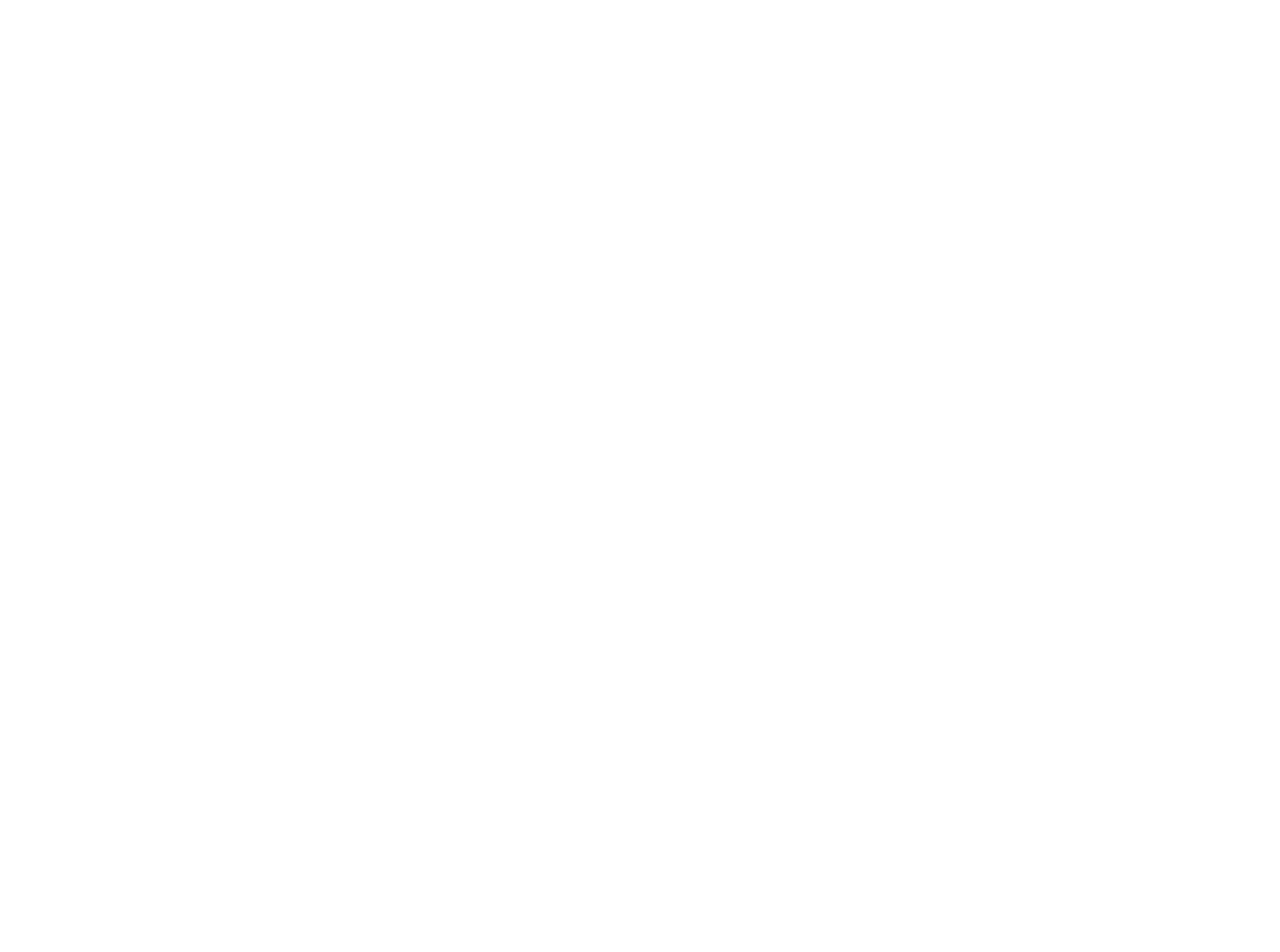
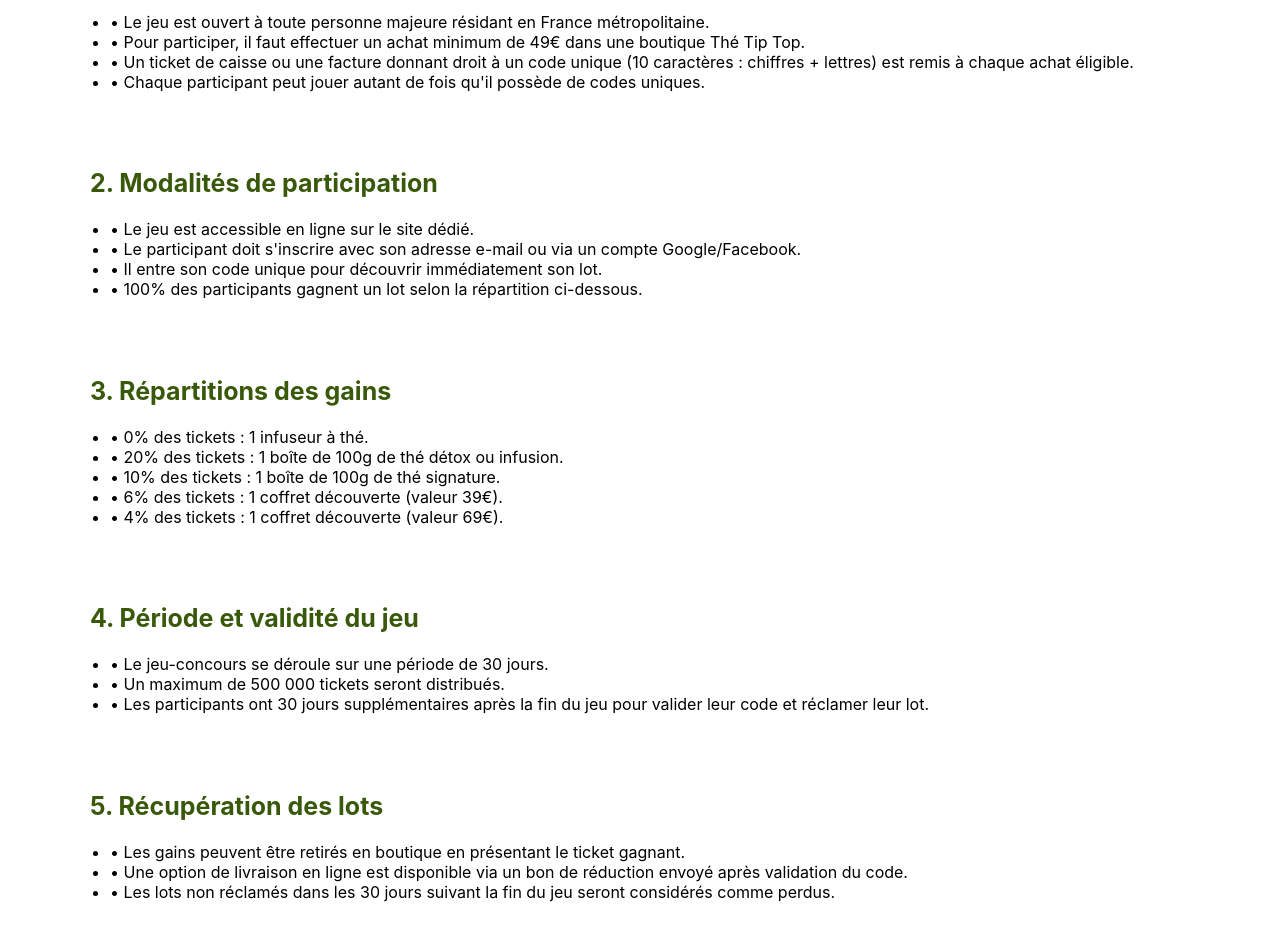
Before and after one commit to thetiptop123/tip_top_game, a React (Create React App) app in the folder frontend/: page /rules in a window 1280 px wide. Shown: the part 340-1292 px from the top of the page. Before the commit the page ends 800 px from the top, so only its background shows below. Built offline with nearby package versions, Linux system fonts and the light colour scheme.

Commit message:
3T-f6MCtCOS: Rules static version page done

```diff
--- a/frontend/src/containers/Rules/index.jsx
+++ b/frontend/src/containers/Rules/index.jsx
@@ -1,3 +1,120 @@
+import Colors from "../../utils/constants/colors";
+
 export default function Rules() {
-    return <>Rules</>;
-  }
+  return (
+    <div
+      style={{
+        minHeight: "100vh",
+        paddingTop: 30,
+        paddingBottom: 30,
+        paddingLeft: 90,
+        paddingRight: 40,
+      }}
+    >
+      <div
+        style={{
+          display: "flex",
+          justifyContent: "center",
+          alignItems: "center",
+          height: 150,
+        }}
+      >
+        <h1 style={{ fontWeight: 800, fontSize: 40, color: Colors.darkGreen }}>
+          REGLES DU JEU
+        </h1>
+      </div>
+      <div style={{ paddingTop: 20, paddingBottom: 20 }}>
+        <h2 style={{ fontSize: 25, color: Colors.darkGreen }}>
+          1. Condition de participation
+        </h2>
+        <ul style={{ paddingLeft: 20 }}>
+          <li>
+            &#x2022; Le jeu est ouvert à toute personne majeure résidant en
+            France métropolitaine.
+          </li>
+          <li>
+            &#x2022; Pour participer, il faut effectuer un achat minimum de 49€
+            dans une boutique Thé Tip Top.
+          </li>
+          <li>
+            &#x2022; Un ticket de caisse ou une facture donnant droit à un code
+            unique (10 caractères : chiffres + lettres) est remis à chaque achat
+            éligible.
+          </li>
+          <li>
+            &#x2022; Chaque participant peut jouer autant de fois qu&apos;il
+            possède de codes uniques.
+          </li>
+        </ul>
+      </div>
+      <div style={{ paddingTop: 20, paddingBottom: 20 }}>
+        <h2 style={{ fontSize: 25, color: Colors.darkGreen }}>
+          2. Modalités de participation
+        </h2>
+        <ul style={{ paddingLeft: 20 }}>
+          <li>&#x2022; Le jeu est accessible en ligne sur le site dédié.</li>
+          <li>
+            &#x2022; Le participant doit s&apos;inscrire avec son adresse e-mail
+            ou via un compte Google/Facebook.
+          </li>
+          <li>
+            &#x2022; Il entre son code unique pour découvrir immédiatement son
+            lot.
+          </li>
+          <li>
+            &#x2022; 100% des participants gagnent un lot selon la répartition
+            ci-dessous.
+          </li>
+        </ul>
+      </div>
+      <div style={{ paddingTop: 20, paddingBottom: 20 }}>
+        <h2 style={{ fontSize: 25, color: Colors.darkGreen }}>
+          3. Répartitions des gains
+        </h2>
+        <ul style={{ paddingLeft: 20 }}>
+          <li>&#x2022; 0% des tickets : 1 infuseur à thé.</li>
+          <li>
+            &#x2022; 20% des tickets : 1 boîte de 100g de thé détox ou infusion.
+          </li>
+          <li>&#x2022; 10% des tickets : 1 boîte de 100g de thé signature.</li>
+          <li>&#x2022; 6% des tickets : 1 coffret découverte (valeur 39€).</li>
+          <li>&#x2022; 4% des tickets : 1 coffret découverte (valeur 69€).</li>
+        </ul>
+      </div>
+      <div style={{ paddingTop: 20, paddingBottom: 20 }}>
+        <h2 style={{ fontSize: 25, color: Colors.darkGreen }}>
+          4. Période et validité du jeu
+        </h2>
+        <ul style={{ paddingLeft: 20 }}>
+          <li>
+            &#x2022; Le jeu-concours se déroule sur une période de 30 jours.
+          </li>
+          <li>&#x2022; Un maximum de 500 000 tickets seront distribués.</li>
+          <li>
+            &#x2022; Les participants ont 30 jours supplémentaires après la fin
+            du jeu pour valider leur code et réclamer leur lot.
+          </li>
+        </ul>
+      </div>
+      <div style={{ paddingTop: 20, paddingBottom: 50 }}>
+        <h2 style={{ fontSize: 25, color: Colors.darkGreen }}>
+          5. Récupération des lots
+        </h2>
+        <ul style={{ paddingLeft: 20 }}>
+          <li>
+            &#x2022; Les gains peuvent être retirés en boutique en présentant le
+            ticket gagnant.
+          </li>
+          <li>
+            &#x2022; Une option de livraison en ligne est disponible via un bon
+            de réduction envoyé après validation du code.
+          </li>
+          <li>
+            &#x2022; Les lots non réclamés dans les 30 jours suivant la fin du
+            jeu seront considérés comme perdus.
+          </li>
+        </ul>
+      </div>
+    </div>
+  );
+}
```
